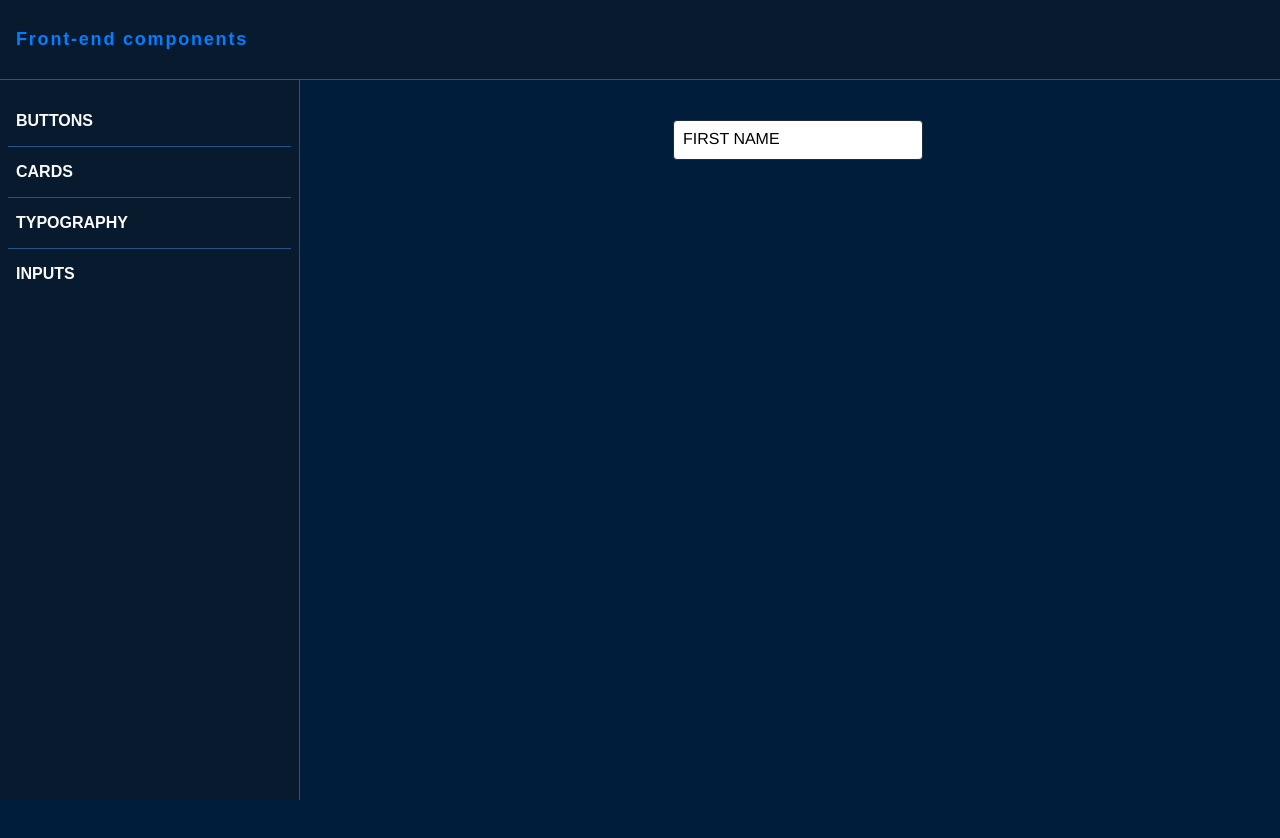
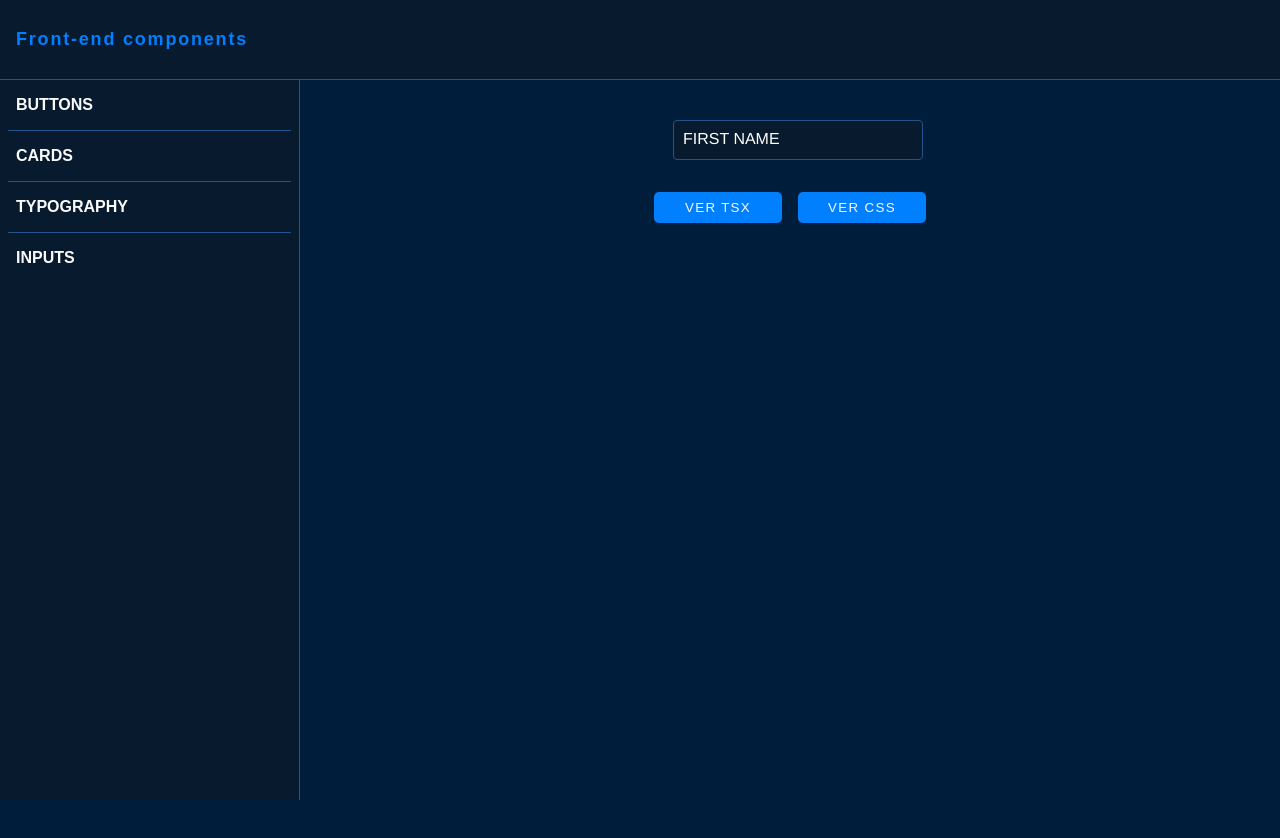
Before and after one commit to Williams25/front-end-components, a Next.js app: page /Inputs in a window 1280 px wide. Shown: the top 838 px of the page. Built offline with nearby package versions, Linux system fonts and the light colour scheme.

Commit message:
reestruturando componentes

```diff
--- a/src/components/SideBar/styles.ts
+++ b/src/components/SideBar/styles.ts
@@ -32,7 +32,7 @@ export const Container = styled.div`
         height: 100%;
         background-color: ${theme.colors.blue_500};
         border-right: 1px solid ${theme.colors.blue_600};
-        padding: 1rem 0.5rem;
+        padding: 0 0.5rem 1rem;
         overflow-x: hidden;
       }
 
--- a/src/components/index.ts
+++ b/src/components/index.ts
@@ -7,9 +7,9 @@ export { CardFlipHover } from "src/components/repositories/Cards/CardFlipHover";
 export { CardGlass } from "src/components/repositories/Cards/CardGlass";
 export { CardHexagon } from "src/components/repositories/Cards/CardHexagon";
 export { CardGlassProduct } from "src/components/repositories/Cards/CardGlassProduct";
-export { AnimateText } from "src/components/repositories/AnimateText";
+export { AnimateText } from "src/components/repositories/Typography/AnimateText";
 export { GlowingSocialMedia } from "src/components/repositories/Buttons/GlowingSocialMedia";
 export { CheckButton } from "src/components/repositories/Buttons/CheckButton";
 export { CardSlidingProduct } from "src/components/repositories/Cards/CardSlidingProduct";
 export { CardProductScale } from "src/components/repositories/Cards/CardProductScale";
-export { InputField } from "src/components/repositories/InputField";
+export { InputField } from "src/components/repositories/Inputs/InputField";
--- a/src/components/repositories/AnimateText/index.tsx
+++ /dev/null
@@ -1,14 +0,0 @@
-import { Content } from "./styles";
-export const AnimateText = () => {
-  return (
-    <Content>
-      <ul className="menu">
-        <li>
-          <a href="#" data-text="&nbsp;Home">
-            &nbsp;Home&nbsp;
-          </a>
-        </li>
-      </ul>
-    </Content>
-  );
-};
--- a/src/components/repositories/InputField/index.tsx
+++ /dev/null
@@ -1,11 +0,0 @@
-import { Content } from "./styles";
-export const InputField = () => {
-  return (
-    <Content>
-      <div className="inputBox">
-        <input type="text" required />
-        <span>First Name</span>
-      </div>
-    </Content>
-  );
-};
--- /dev/null
+++ b/src/components/repositories/Inputs/InputField/index.tsx
@@ -0,0 +1,72 @@
+import { ShowTsxAndCss } from "src/components/ShowTsxAndCss";
+import { Content } from "./styles";
+export const InputField = () => {
+  return (
+    <>
+      <Content>
+        <div className="inputBox">
+          <input type="text" required />
+          <span>First Name</span>
+        </div>
+      </Content>
+      <ShowTsxAndCss
+        tsx={`export const InputField = () => {
+        return (
+          <div className="inputBox">
+            <input type="text" required />
+            <span>First Name</span>
+          </div>
+        );
+      };
+      `}
+        css={`
+          .inputBox {
+            position: relative;
+            width: 250px;
+
+            & input {
+              width: 100%;
+              padding: 10px;
+              border: 1px solid #21558b;
+              background-color: #071a2e;
+              color: #fff;
+              border-radius: 4px;
+              outline: none;
+              font-size: 1em;
+              transition: border 0.5s;
+            }
+            & span {
+              position: absolute;
+              left: 0;
+              padding: 10px;
+              font-size: 1em;
+              pointer-events: none;
+              text-transform: uppercase;
+              transition: transform 0.5s;
+              color: #fff;
+            }
+
+            & input:valid ~ span,
+            & input:focus ~ span {
+              color: #fafafa;
+              transform: translateX(10px) translateY(-7px);
+              -ms-transform: translateX(10px) translateY(-7px);
+              background-color: #21558b; // passar msm background do input
+              font-size: 0.65em;
+              padding: 0 10px;
+              font-weight: 500;
+              border-left: 1px solid #1ea7fd;
+              border-right: 1px solid #1ea7fd;
+              letter-spacing: 0.2em;
+            }
+
+            & input:valid,
+            & input:focus {
+              border: 1px solid #1ea7fd;
+            }
+          }
+        `}
+      />
+    </>
+  );
+};
--- a/src/components/repositories/InputField/styles.ts
+++ b/src/components/repositories/Inputs/InputField/styles.ts
@@ -8,7 +8,9 @@ export const Content = styled.div`
     & input {
       width: 100%;
       padding: 10px;
-      border: 1px solid #1d2b3a;
+      border: 1px solid #21558b;
+      background-color: #071a2e;
+      color: #fff;
       border-radius: 4px;
       outline: none;
       font-size: 1em;
@@ -22,14 +24,15 @@ export const Content = styled.div`
       pointer-events: none;
       text-transform: uppercase;
       transition: transform 0.5s;
+      color: #fff;
     }
 
     & input:valid ~ span,
     & input:focus ~ span {
-      color: #1ea7fd; /* input required */
+      color: #fafafa;
       transform: translateX(10px) translateY(-7px);
       -ms-transform: translateX(10px) translateY(-7px);
-      background-color: #fff; // passar msm background do input
+      background-color: #21558b; // passar msm background do input
       font-size: 0.65em;
       padding: 0 10px;
       font-weight: 500;
--- /dev/null
+++ b/src/components/repositories/Typography/AnimateText/index.tsx
@@ -0,0 +1,72 @@
+import { ShowTsxAndCss } from "src/components/ShowTsxAndCss";
+import { Content } from "./styles";
+export const AnimateText = () => {
+  return (
+    <>
+      <Content>
+        <ul className="menu">
+          <li>
+            <a href="#" data-text="&nbsp;Home">
+              &nbsp;Home&nbsp;
+            </a>
+          </li>
+        </ul>
+      </Content>
+      <ShowTsxAndCss
+        tsx={`export const AnimateText = () => {
+        return (
+          <ul className="menu">
+            <li>
+              <a href="#" data-text="&nbsp;Home">
+                &nbsp;Home&nbsp;
+              </a>
+            </li>
+          </ul>
+        );
+      };
+      `}
+        css={`
+          .menu {
+            position: relative;
+            display: flex;
+            flex-direction: column;
+            gap: 30px;
+          }
+
+          .menu li {
+            position: relative;
+            list-style: none;
+          }
+
+          .menu li a {
+            position: relative;
+            font-size: 4em;
+            text-decoration: none;
+            line-height: 1em;
+            letter-spacing: 2px;
+            text-transform: uppercase;
+            color: transparent;
+            -webkit-text-stroke: 1px #fff;
+          }
+
+          .menu li a::before {
+            content: attr(data-text);
+            position: absolute;
+            color: #00ade1;
+            overflow: hidden;
+            width: 0;
+            transition: all 0.7s ease-in-out;
+            transition-delay: 0.2s;
+            border-right: 8px solid #00ade1;
+            -webkit-text-stroke: 1px #00ade1;
+          }
+
+          .menu li a:hover::before {
+            width: 100%;
+            filter: drop-shadow(0 0 25px #00ade1);
+          }
+        `}
+      />
+    </>
+  );
+};
```
Also changed, not shown: src/components/repositories/Typography/AnimateText/styles.ts (renamed from src/components/repositories/AnimateText/styles.ts), 2 other files (tests, documents, lock files or other folders).
